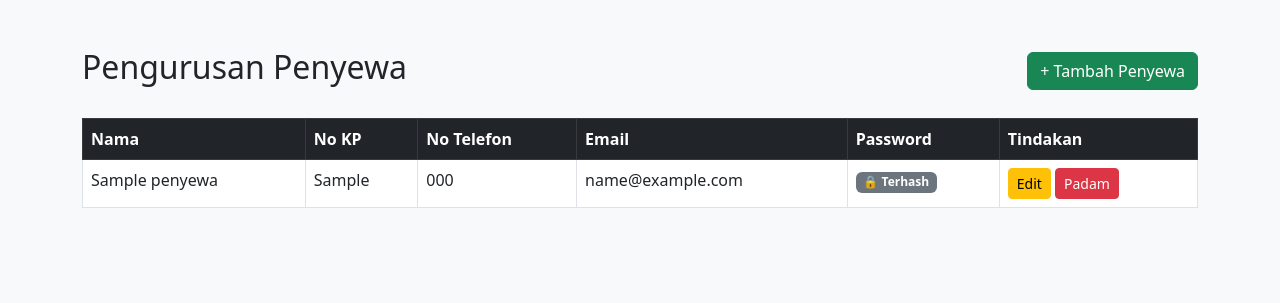
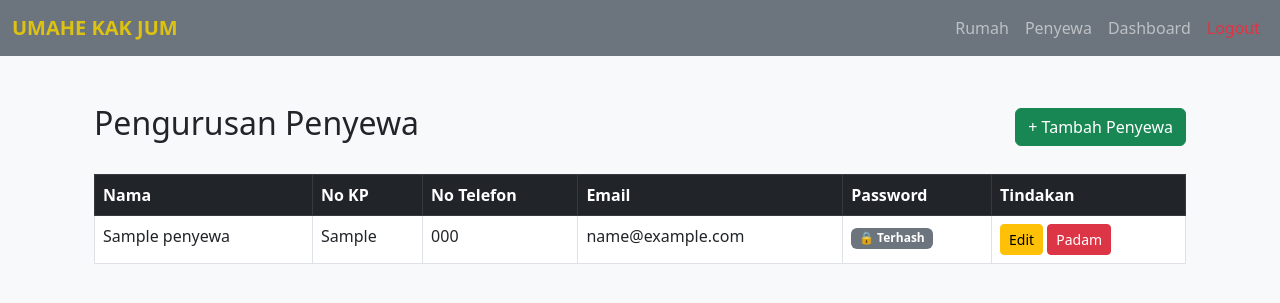
Before and after one commit to nabilkudin44/Final-Year-Project-PMJ, a PHP site: page /penyewa.php in a window 1280 px wide. Shown: the top 303 px of the page. Run offline with PHP 8.4, Linux system fonts and the light colour scheme; tables that the repository leaves empty or names only in its code hold one stand-in row (values such as "Sample post").

Commit message:
Add files via upload

```diff
--- a/header.php
+++ b/header.php
@@ -52,7 +52,7 @@
                     <a class="nav-link" href="penyewa.php">Penyewa</a>
                 </li>
                 <li class="nav-item">
-                    <a class="nav-link" href="register.php">Register</a>
+                    <a class="nav-link" href="dashboard.php">Dashboard</a>
                 </li>
                 <li class="nav-item">
                     <a class="nav-link text-danger" href="logout.php">Logout</a>
--- a/penyewa.php
+++ b/penyewa.php
@@ -1,6 +1,6 @@
 <?php
 include("db.php");
-
+include("header.php");
 $error = ""; // TAMBAH titik koma
 
 // ---------- TAMBAH / EDIT ----------
```
